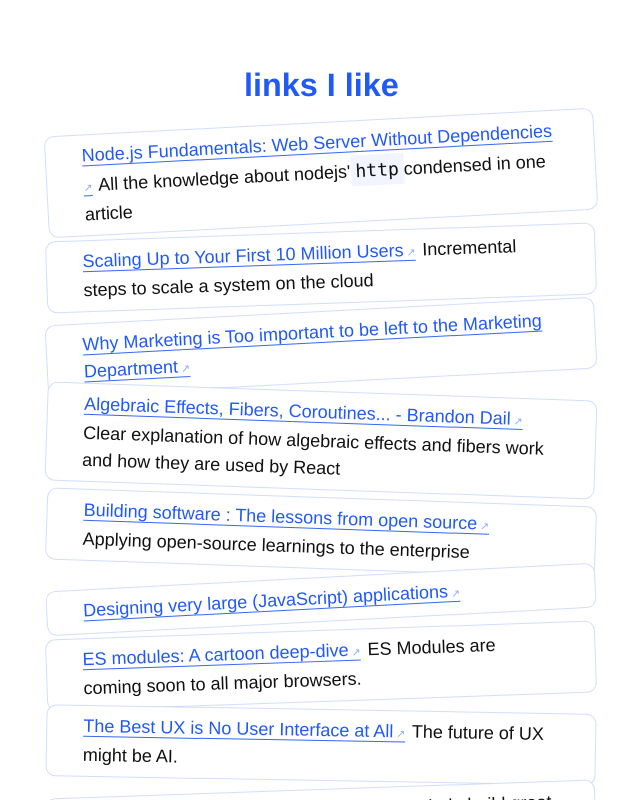
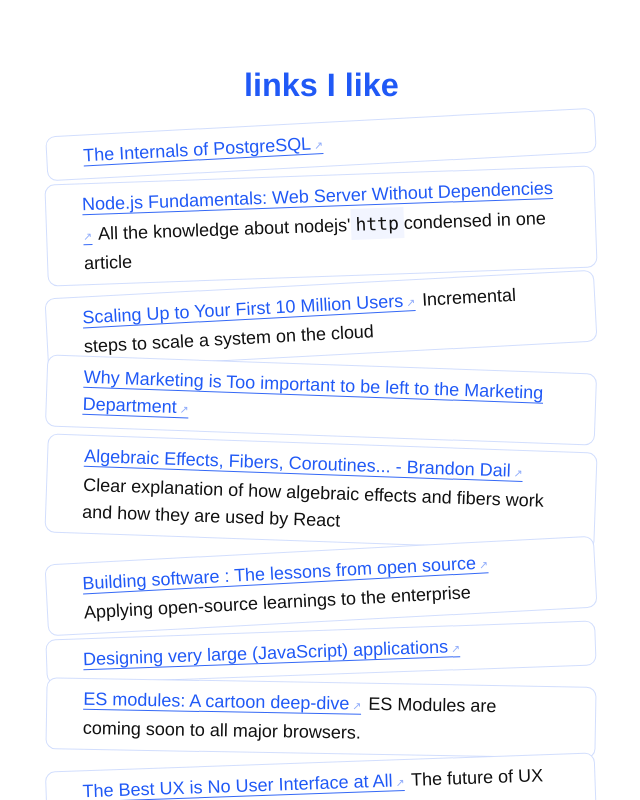
Before and after one commit to lucleray/luc.im, a Next.js app: page / in a window 1280 px wide. Shown: the part 1880-2680 px from the top of the page, without its empty margins (56-696 px from the left). Built offline with nearby package versions, Linux system fonts and the light colour scheme; a web font is replaced by a local one.

Commit message:
add link

```diff
--- a/pages/index.js
+++ b/pages/index.js
@@ -117,6 +117,12 @@ const mywork = [
 ]
 
 const links = [
+  {
+    id: 'internals-of-postgres',
+    title: 'The Internals of PostgreSQL',
+    url: 'http://www.interdb.jp/pg/',
+    about: ''
+  },
   {
     id: 'node-js-http',
     title: 'Node.js Fundamentals: Web Server Without Dependencies',
```
